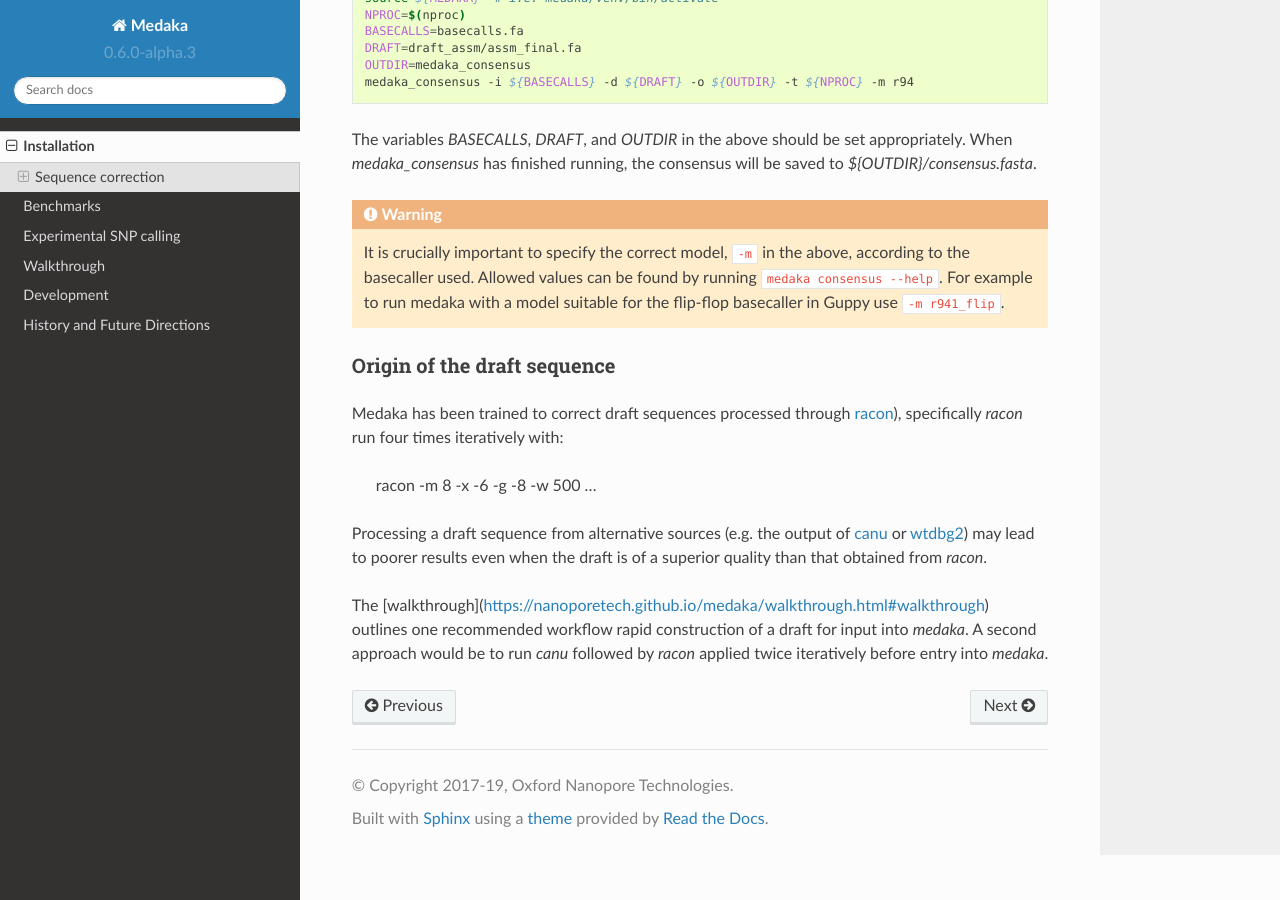
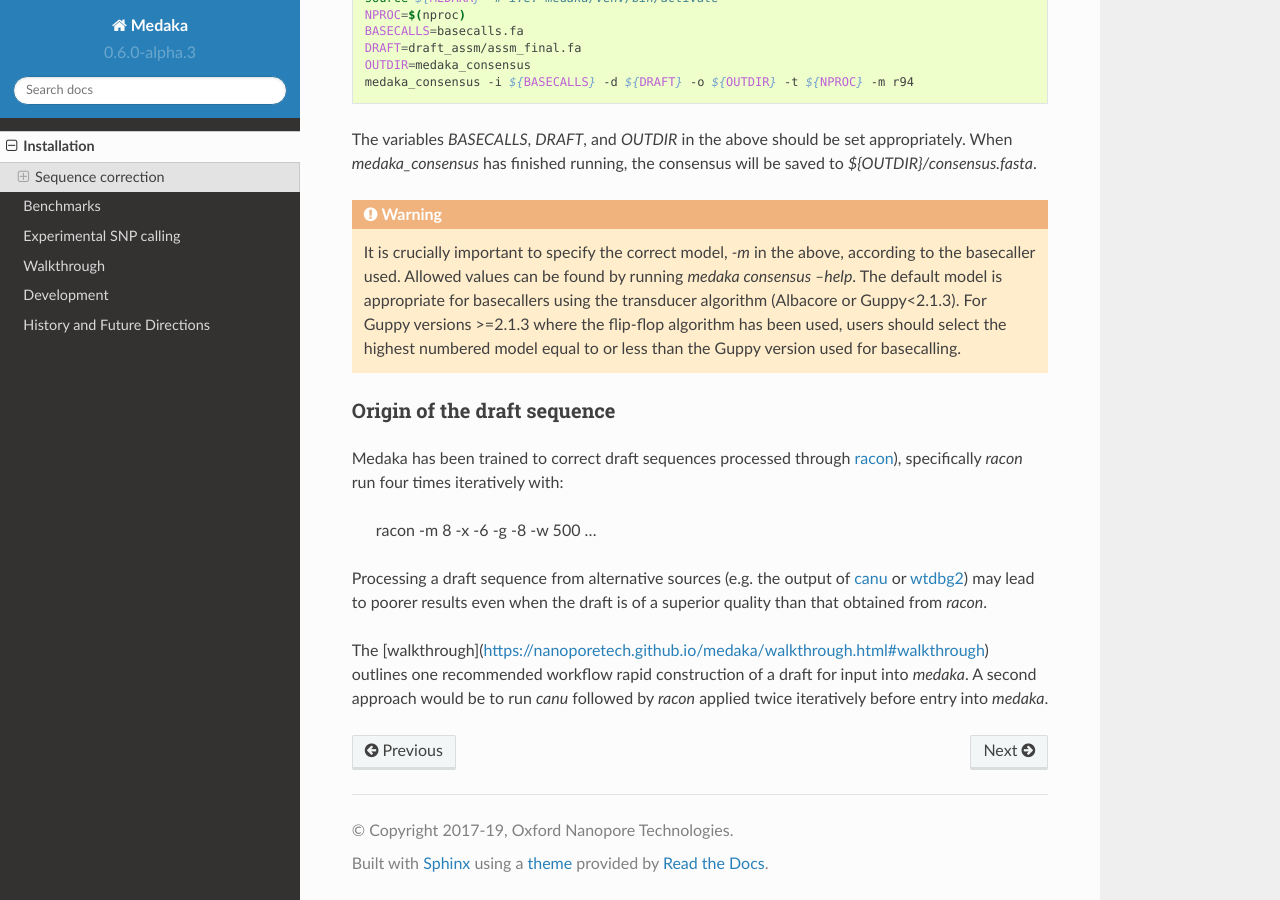
Before and after one commit to nanoporetech/medaka, a Sphinx documentation site: the page built from docs/installation.rst, in a window 1280 px wide and 900 px high, scrolled down 1937 px. Built offline with Sphinx 7.4.7 and the Read the Docs theme 2.0.0, drawn with Linux system fonts in a browser that asks for light colours; pages that are not in the unit, such as notebooks, are missing from menus.

Commit message:
Model nomenclature and add 235 model

```diff
--- a/docs/installation.rst
+++ b/docs/installation.rst
@@ -110,10 +110,13 @@ will be saved to `${OUTDIR}/consensus.fasta`.
 
 .. warning::
 
-   It is crucially important to specify the correct model, :code:`-m` in the
+   It is crucially important to specify the correct model, `-m` in the
    above, according to the basecaller used. Allowed values can be found by
-   running :code:`medaka consensus --help`. For example to run medaka with a
-   model suitable for the flip-flop basecaller in Guppy use :code:`-m r941_flip`.
+   running `medaka consensus --help`. The default model is appropriate for
+   basecallers using the transducer algorithm (Albacore or Guppy<2.1.3). For
+   Guppy versions >=2.1.3 where the flip-flop algorithm has been used, users
+   should select the highest numbered model equal to or less than the Guppy
+   version used for basecalling.
 
 
 Origin of the draft sequence
```
Also changed, not shown: README.md (+5 -2 lines), 7 other files.
